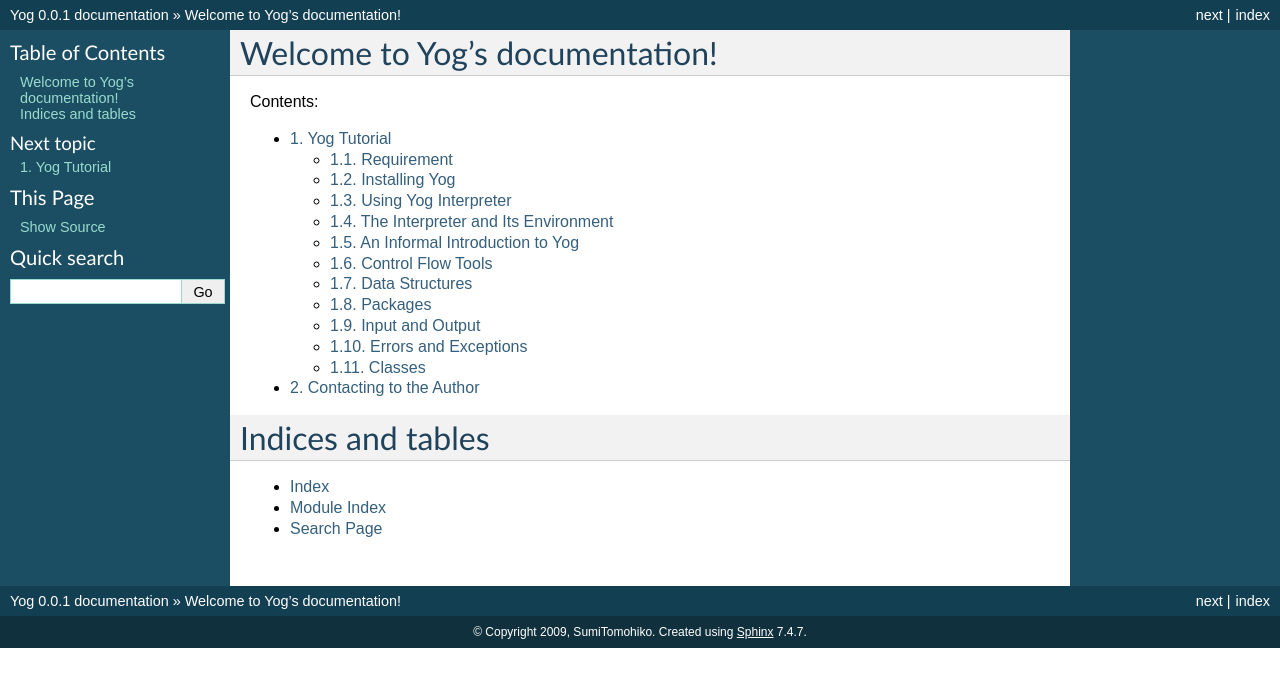
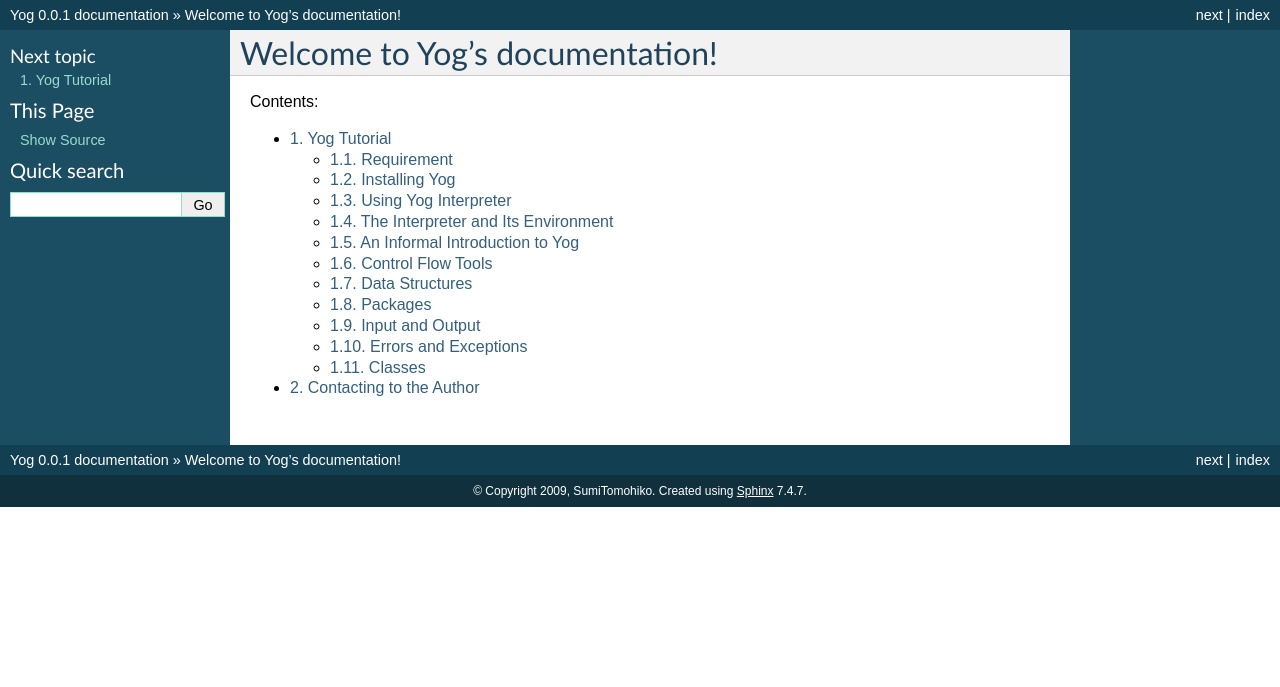
Before and after one commit to SumiTomohiko/Yog, a Sphinx documentation site: the page built from doc/index.rst, in a window 1280 px wide. Shown: the top 687 px of the page. Built offline with Sphinx 7.4.7, drawn with Linux system fonts in a browser that asks for light colours; some of the changed lines change nothing that is shown.

Commit message:
Removed module index, etc.
Implement keyword highlighting.

```diff
--- a/doc/conf.py
+++ b/doc/conf.py
@@ -17,6 +17,9 @@
 # add these directories to sys.path here. If the directory is relative to the
 # documentation root, use os.path.abspath to make it absolute, like shown here.
 #sys.path.append(os.path.abspath('.'))
+
+from pygments.lexers._mapping import LEXERS
+LEXERS["YogLexer"] = ("yog", "Yog", ("yog", ), ("*.yg", ), ("application/x-yog", ));
 
 # -- General configuration -----------------------------------------------------
 
@@ -86,6 +89,7 @@
 # A list of ignored prefixes for module index sorting.
 #modindex_common_prefix = []
 
+highlight_language = "yog"
 
 # -- Options for HTML output ---------------------------------------------------
 
--- a/doc/index.rst
+++ b/doc/index.rst
@@ -14,10 +14,3 @@
 
    tutorial
    contact
-
-Indices and tables
-==================
-
-* :ref:`genindex`
-* :ref:`modindex`
-* :ref:`search`
--- /dev/null
+++ b/doc/yog.py
@@ -0,0 +1,36 @@
+# -*- coding: utf-8 -*-
+
+from pygments.lexer import RegexLexer
+from pygments.token import Keyword, Literal
+
+__all__ = ["YogLexer"]
+
+class YogLexer(RegexLexer):
+    name = "Yog"
+    tokens = { "root": [
+        ("as", Keyword),
+        ("break", Keyword),
+        ("class", Keyword),
+        ("def", Keyword),
+        ("do", Keyword),
+        ("elif", Keyword),
+        ("else", Keyword),
+        ("end", Keyword),
+        ("except", Keyword),
+        ("finally", Keyword),
+        ("if", Keyword),
+        ("import", Keyword),
+        ("module", Keyword),
+        ("next", Keyword),
+        ("nonlocal", Keyword),
+        ("raise", Keyword),
+        ("return", Keyword),
+        ("try", Keyword),
+        ("while", Keyword),
+        ("__LINE__", Literal),
+        ("false", Literal),
+        ("nil", Literal),
+        ("true", Literal),
+        (".", Literal)]}
+
+# vim: tabstop=4 shiftwidth=4 expandtab softtabstop=4
```
Also changed, not shown: 1 other file.
